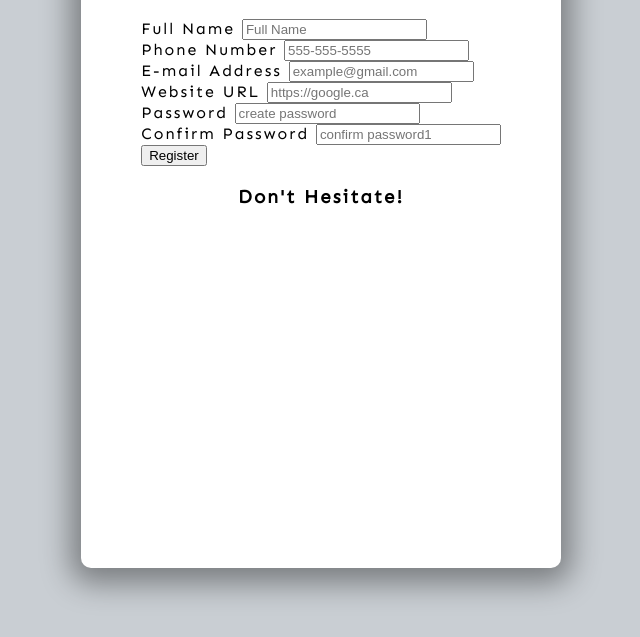
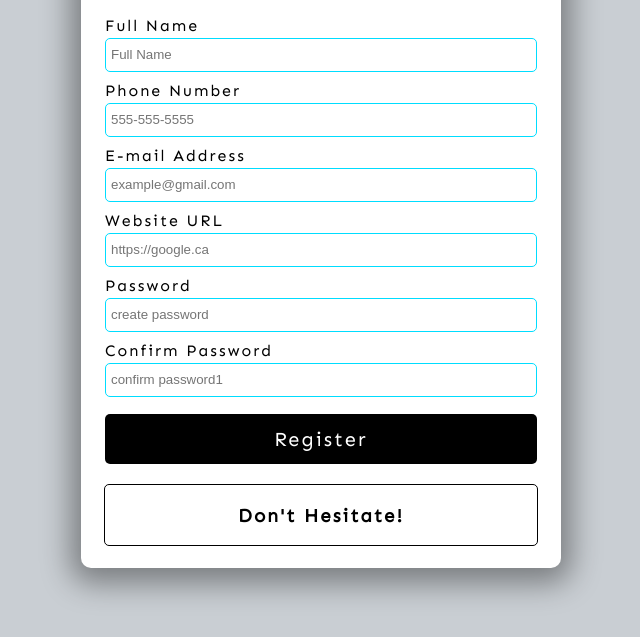
Before and after one commit to ad-lo/form, a plain HTML site: page index.html in a window 1280 px wide. Shown: the part 147-784 px from the top of the page, without its empty margins (319-959 px from the left). Drawn offline with Linux system fonts and the light colour scheme.

Commit message:
version 3

```diff
--- a/style.css
+++ b/style.css
@@ -25,3 +25,69 @@ body {
   border-radius: 10px;
   box-shadow: 0 5px 30px 10px rgba(0, 0, 0, 0.4);
 }
+
+/* Form */
+form {
+  width: 90%;
+}
+
+.form-group {
+  height: 65px;
+
+}
+
+label {
+  position: relative;
+  bottom: 3px;
+}
+
+input {
+  width: 100%;
+  height: 34px;
+  padding: 5px;
+  border: 1px solid black;
+  border-radius:  5px;
+  outline: none;
+  box-sizing: border-box;
+  transition: all 0.3s;
+}
+
+input:valid {
+  border: 1px solid rgb(0, 221, 255);
+}
+
+input:invalid {
+  border: 1px solid red;
+}
+
+button {
+  cursor: pointer;
+  color: white;
+  background: black;
+  border: none;
+  border-radius: 5px;
+  height: 50px;
+  width: 100%;
+  font-family: Sen, sans-serif;
+  font-size: 20px;
+  letter-spacing: 2px;
+  margin-top: 5px;
+}
+
+button:hover {
+  filter: brightness(200%);
+  background: rgb(28, 28, 28);
+}
+
+button:focus {
+  outline: none;
+}
+
+.message-container {
+  border: 1px solid black;
+  border-radius: 5px;
+  width: 90%;
+  margin-top: 20px;
+  display: flex;
+  justify-content: center;
+}
```
